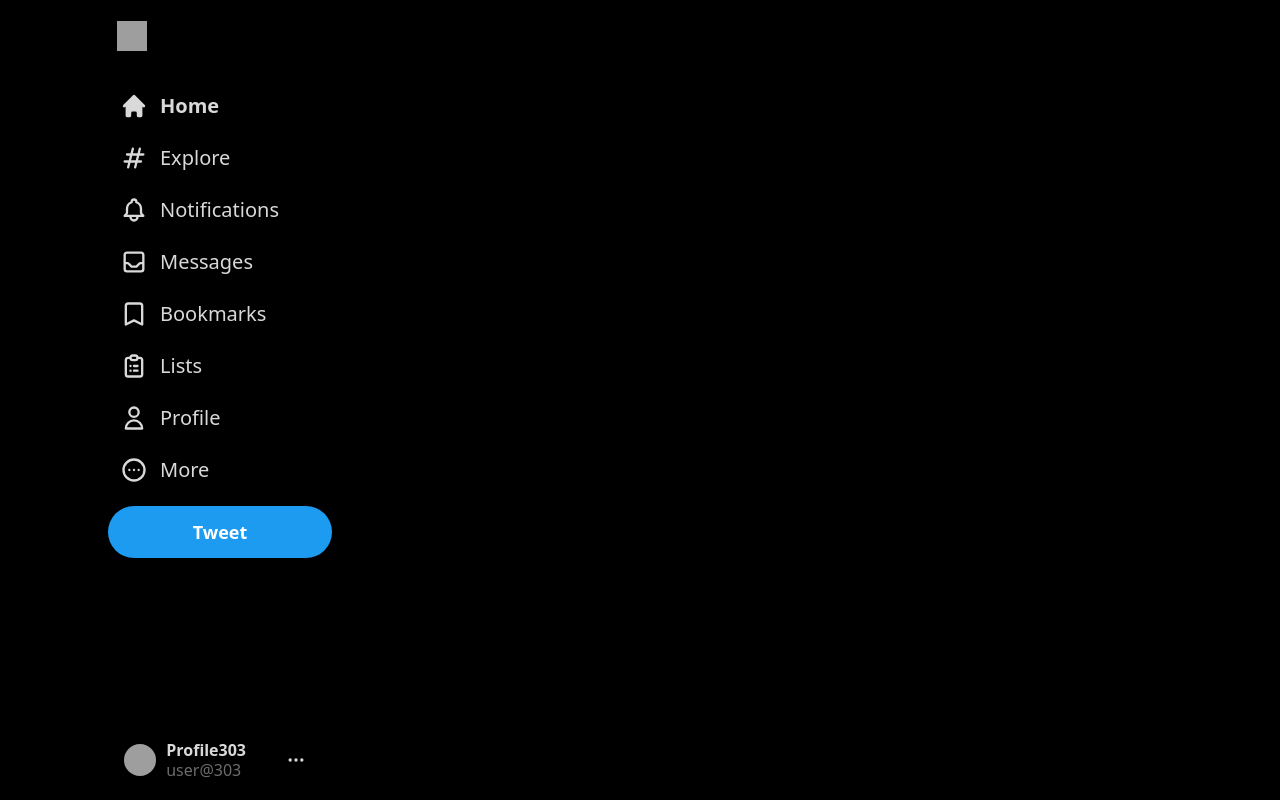
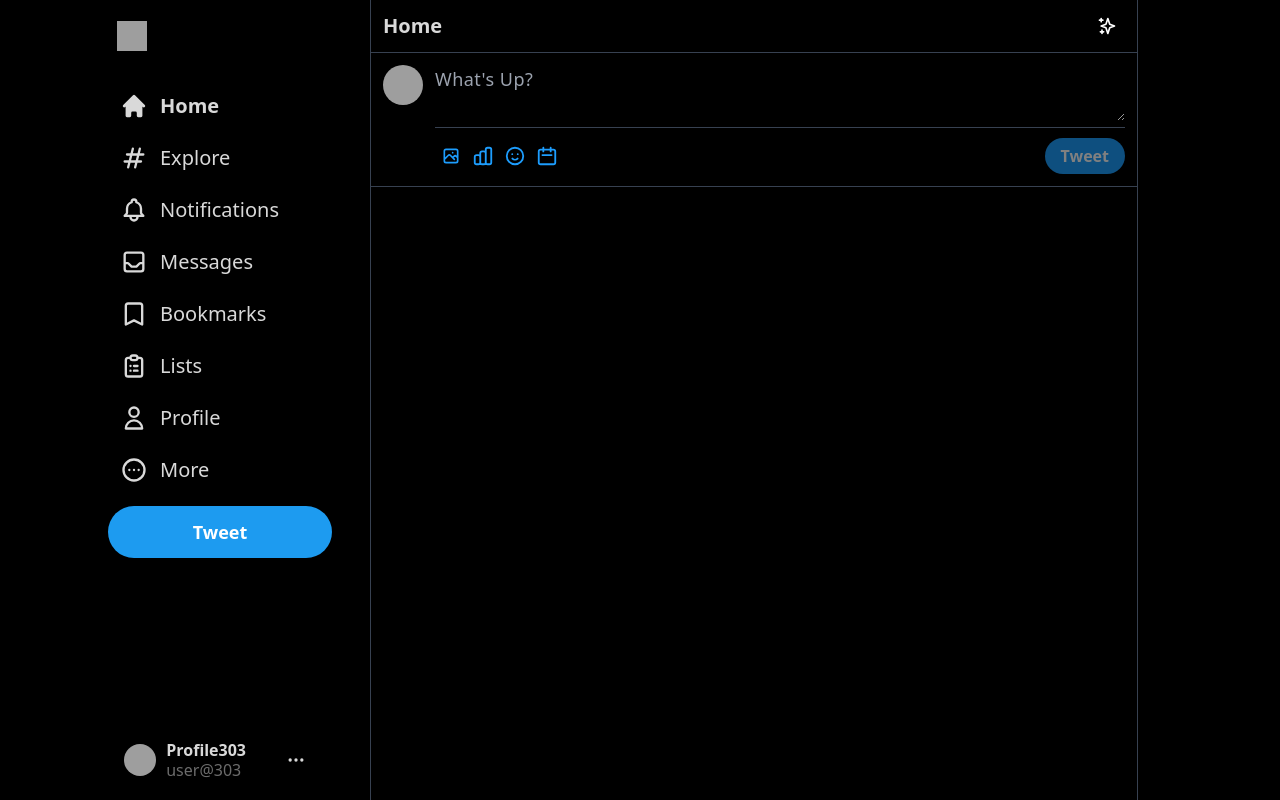
Before and after one commit to rafiuislam/twitter-clone, a Next.js app: page / in a window 1280 px wide. Built offline with nearby package versions, Linux system fonts and the light colour scheme; grey boxes are pictures that could not be loaded.

Commit message:
Feed component and Input component design

```diff
--- /dev/null
+++ b/components/Feed.js
@@ -0,0 +1,18 @@
+import { SparklesIcon } from '@heroicons/react/outline'
+import Input from './Input'
+
+const Feed = () => {
+  return (
+    <div className="max-w-3xl flex-grow border-l border-r border-gray-700 sm:ml-[73px] xl:ml-[370px] ">
+      <div className="sticky top-0 z-50 flex items-center border-b border-gray-700 bg-black py-2 px-3 text-[#d9d9d9] sm:justify-between">
+        <h2 className="text-lg font-bold sm:text-xl">Home</h2>
+        <div className="hoverAnimation ml-auto flex h-9 w-9 items-center justify-center xl:px-0">
+          <SparklesIcon className="h-5 text-white" />
+        </div>
+      </div>
+      <Input />
+    </div>
+  )
+}
+
+export default Feed
--- a/components/Input.js
+++ b/components/Input.js
@@ -1,9 +1,28 @@
-import { PhotographIcon } from '@heroicons/react/outline'
-import React, { useState } from 'react'
+import {
+  CalendarIcon,
+  ChartBarIcon,
+  EmojiHappyIcon,
+  PhotographIcon,
+} from '@heroicons/react/outline'
+import 'emoji-mart/css/emoji-mart.css'
+import { Picker } from 'emoji-mart'
+import React, { useState, useRef } from 'react'
 
 const Input = () => {
   const [input, setInput] = useState('')
   const [selectedFile, setSelectedFile] = useState(null)
+  const [showEmojis, setShowEmojis] = useState(false)
+  const filePickerRef = useRef(null)
+
+  const addImageToPost = () => {}
+
+  const addEmoji = (e) => {
+    let sym = e.unified.split('-')
+    let codesArray = []
+    sym.forEach((el) => codesArray.push('0x' + el))
+    let emoji = String.fromCodePoint(...codesArray)
+    setInput(input + emoji)
+  }
 
   return (
     <div
@@ -15,7 +34,7 @@ const Input = () => {
         alt=""
       />
       <div className="w-full divide-y divide-gray-700 ">
-        <div className={``}>
+        <div className={`${selectedFile && 'pb-8'} ${input && 'space-y-2.5'}`}>
           <textarea
             value={input}
             onChange={(e) => setInput(e.target.value)}
@@ -41,11 +60,47 @@ const Input = () => {
         </div>
         <div className="flex items-center justify-between pt-2.5">
           <div className="flex items-center">
+            <div className="icon" onClick={() => filePickerRef.current.click()}>
+              <PhotographIcon className="h-[20px] text-[#1d9dfd]" />
+              <input
+                type="file"
+                hidden
+                onChange={addImageToPost}
+                ref={filePickerRef}
+              />
+            </div>
             <div className="icon">
-              <PhotographIcon className="h-[20px] text-[#1d9dfd]" />
-              <input type="file" onChange={addImage} ref={filePicker} />
+              <ChartBarIcon className="h-[22px] text-[#1d9dfd]" />
             </div>
+
+            <div className="icon" onClick={() => setShowEmojis(!showEmojis)}>
+              <EmojiHappyIcon className="h-[22px] text-[#1d9dfd]" />
+            </div>
+
+            <div className="icon">
+              <CalendarIcon className="h-[22px] text-[#1d9dfd]" />
+            </div>
+
+            {showEmojis && (
+              <Picker
+                theme="dark"
+                style={{
+                  position: 'absolute',
+                  marginTop: '465px',
+                  marginRight: 40,
+                  maxWidth: '320px',
+                  borderRadius: '20px',
+                }}
+                onSelect={addEmoji}
+              />
+            )}
           </div>
+          <button
+            className="rounded-full bg-[#1d9dfd] px-4 py-1.5 font-bold text-white shadow-md hover:bg-[#1a8cd8] disabled:cursor-default disabled:opacity-50 disabled:hover:bg-[#1d9df0]"
+            disabled={!input.trim() && !selectedFile}
+          >
+            Tweet
+          </button>
         </div>
       </div>
     </div>
--- a/package.json
+++ b/package.json
@@ -7,6 +7,7 @@
   },
   "dependencies": {
     "@heroicons/react": "^1.0.6",
+    "emoji-mart": "^3.0.1",
     "next": "latest",
     "react": "^17.0.2",
     "react-dom": "^17.0.2"
--- a/pages/index.tsx
+++ b/pages/index.tsx
@@ -2,6 +2,7 @@ import type { NextPage } from 'next'
 import Head from 'next/head'
 import Image from 'next/image'
 import Sidebar from '../components/Sidebar'
+import Feed from '../components/Feed'
 
 const Home: NextPage = () => {
   return (
@@ -13,7 +14,7 @@ const Home: NextPage = () => {
 
       <main className="mx-auto flex min-h-screen max-w-[1500px] bg-black">
         <Sidebar />
-        {/* Feed */}
+        <Feed />
         {/* Widget */}
 
         {/* Modal */}
--- a/styles/globals.css
+++ b/styles/globals.css
@@ -12,4 +12,8 @@
   .hoverAnimation {
     @apply h-[52px] w-[52px] cursor-pointer rounded-full transition duration-200 ease-out hover:bg-[#f4f4f4] hover:bg-opacity-10 xl:h-auto xl:w-auto xl:py-3 xl:px-4;
   }
+  .icon {
+    @apply flex h-8 w-8 cursor-pointer
+    items-center justify-center rounded-full transition ease-out hover:bg-[#1d9dfd] hover:bg-opacity-10;
+  }
 }
```
Also changed, not shown: 1 other file (tests, documents, lock files or other folders).
